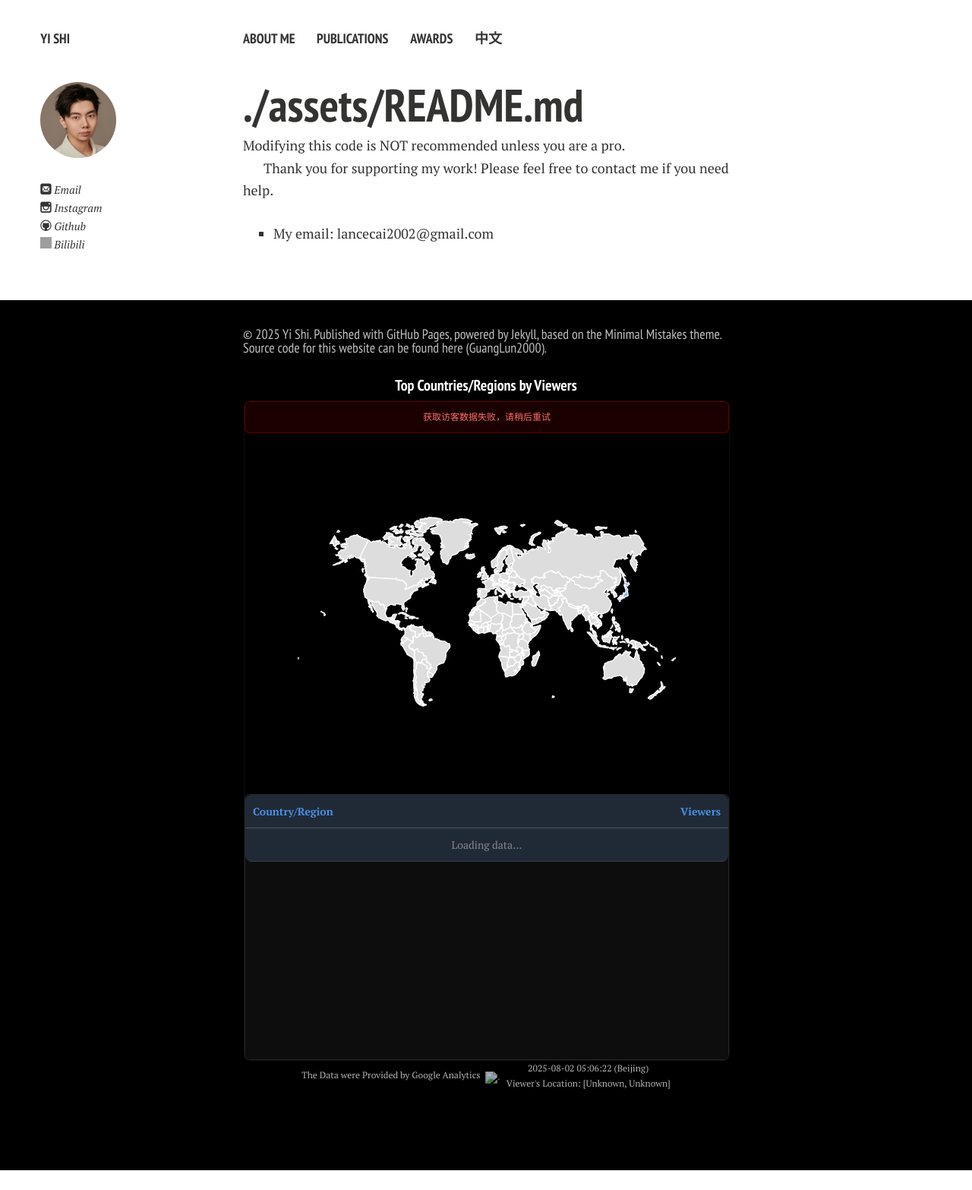
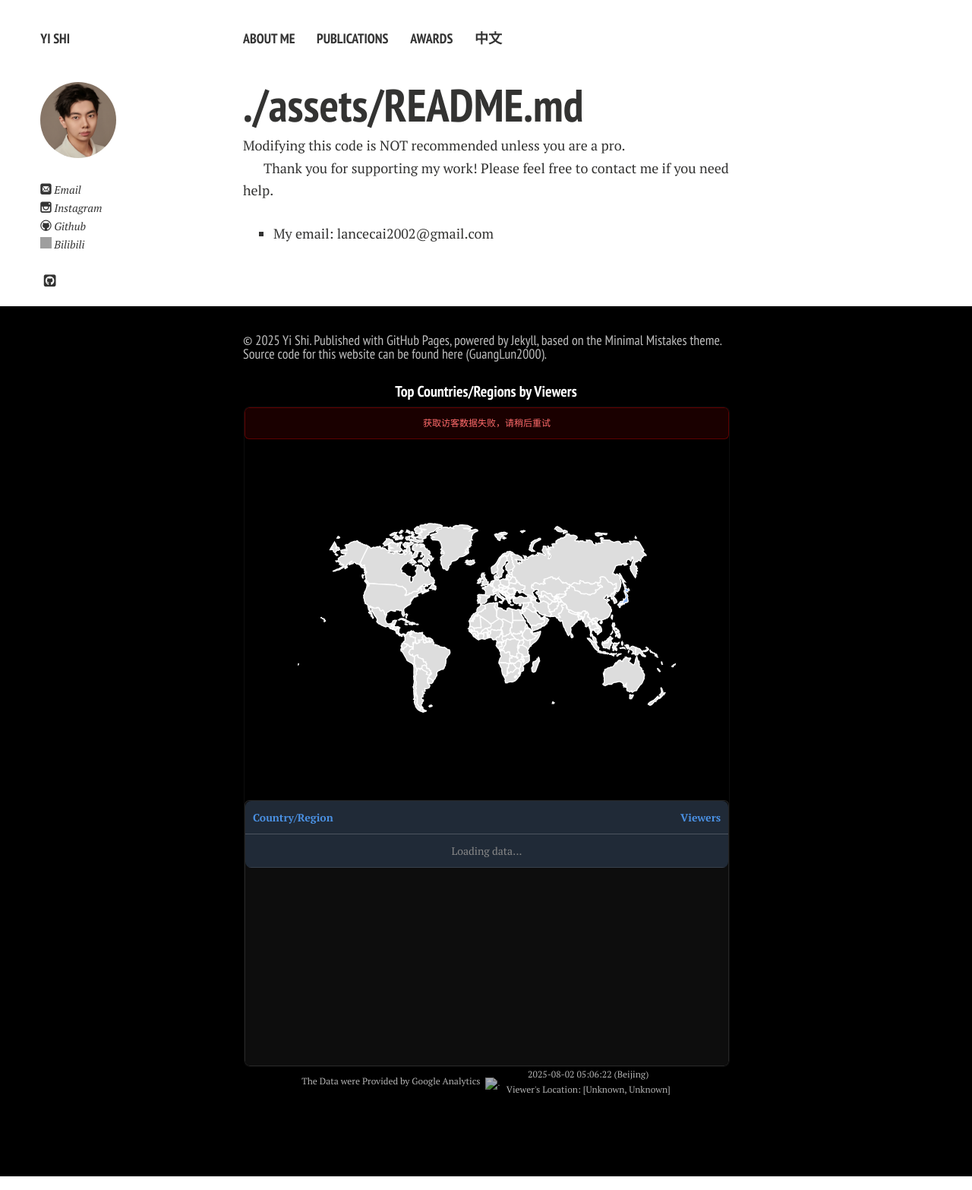
Before and after one commit to shiyi099/homepage, a Jekyll site: the page built from assets/README.md, in a window 1280 px wide. Shown: the whole page at 76% size. Built offline with Jekyll 4.4.1, drawn with Linux system fonts in a browser that asks for light colours; nearby versions of some CDN libraries; our own code applies the rules of GitHub Pages for plain Markdown files; comment, search, counter and statistics services are not loaded; a style sheet for code colours, icons or effects is not loaded; grey boxes are pictures that could not be loaded.

Commit message:
Update head.html

```diff
--- a/_includes/head.html
+++ b/_includes/head.html
@@ -102,6 +102,9 @@
 <script defer src="https://cdn.jsdelivr.net/npm/katex@0.16.9/dist/katex.min.js" integrity="sha384-XjKyOOlGwcjNTAIQHIpgOno0Hl1YQqzUOEleOLALmuqehneUG+vnGctmUb0ZY0l8" crossorigin="anonymous"></script>
 <script defer src="https://cdn.jsdelivr.net/npm/katex@0.16.9/dist/contrib/auto-render.min.js" integrity="sha384-+VBxd3r6XgURycqtZ117nYw44OOcIax56Z4dCRWbxyPt0Koah1uHoK0o4+/RRE05" crossorigin="anonymous"></script>
 
+<!-- Font Awesome 6 -->
+<link rel="stylesheet" href="https://cdnjs.cloudflare.com/ajax/libs/font-awesome/6.5.0/css/all.min.css">
+
 <!-- 16x16 -->
 <link rel="shortcut icon" href="{{ site.url }}/images/avatar.ico">
 <!-- 32x32 -->
```
